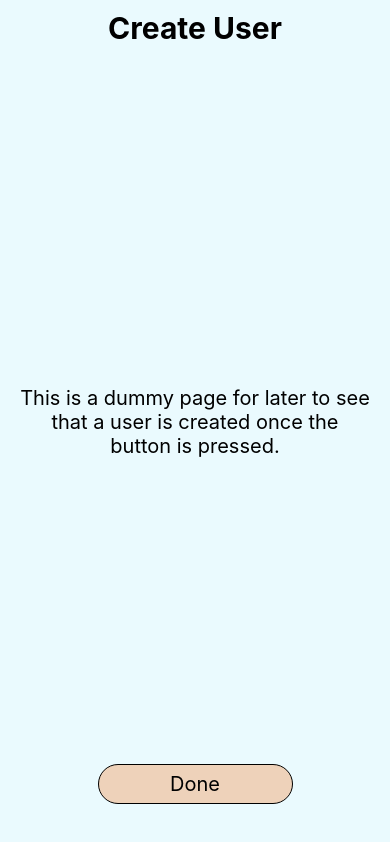
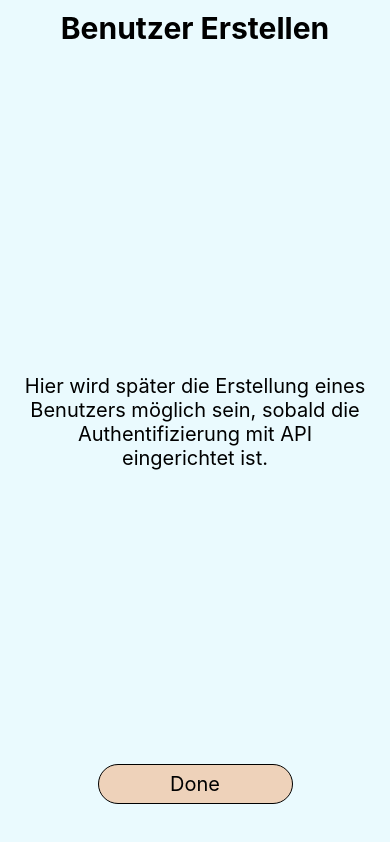
Before and after one commit to ProgPrak-Native-App/react-native-app, a React Native app: screen /UserSetup in a window 390 px wide. Built offline with nearby package versions, Linux system fonts and the light colour scheme; what react-native-calendars, react-native-markdown-display would draw is missing.

Commit message:
demo: adjusted user registration text + screen reader labels

```diff
--- a/components/Home.tsx
+++ b/components/Home.tsx
@@ -12,7 +12,7 @@ export default function Home() {
   return (
     <>
       <Title color={PRIMARY} text="Herzlich Willkommen!" />
-      <View style={styles.container}>
+      <View accessible={true} style={styles.container}>
         <View style={styles.textContainer}>
           <Text style={styles.text}>Schön, dass du da bist.</Text>
         </View>
--- a/components/Title.tsx
+++ b/components/Title.tsx
@@ -1,4 +1,4 @@
-import { Dimensions, Pressable, StyleProp, StyleSheet, Text, View, ViewStyle } from 'react-native';
+import { Button, Dimensions, Pressable, StyleProp, StyleSheet, Text, View, ViewStyle } from 'react-native';
 import { AntDesign, FontAwesome5 } from '@expo/vector-icons';
 import { PRIMARY, SHADOW } from '../styles';
 import React from 'react';
@@ -23,6 +23,7 @@ export default function Title({ text, color, Icon, back, style }: Props) {
     <View style={[styles.container, { backgroundColor: color ?? PRIMARY }, style]}>
       <View style={[styles.buttonContainer, { paddingTop: STATUSBAR_INSET_HEIGHT }]}>
         <Pressable
+          accessibilityLabel={'Notfallnummern anzeigen'}
           onPress={() => {
             mainNav.navigate('EmergencyNumbers');
           }}
--- a/components/UserSetup.tsx
+++ b/components/UserSetup.tsx
@@ -55,11 +55,12 @@ export default function UserSetup() {
   return (
     <View style={[styles.container, { paddingTop: STATUSBAR_INSET_HEIGHT }]}>
       <View style={styles.headerContainer}>
-        <Text style={styles.header}>Create User</Text>
+        <Text style={styles.header}>Benutzer Erstellen</Text>
       </View>
       <View style={styles.textContainer}>
         <Text style={styles.text}>
-          This is a dummy page for later to see that a user is created once the button is pressed.
+          Hier wird später die Erstellung eines Benutzers möglich sein, sobald die Authentifizierung mit API
+          eingerichtet ist.
         </Text>
       </View>
       <View style={styles.buttonContainer}>
--- a/components/motivators/MotivatorSelection.tsx
+++ b/components/motivators/MotivatorSelection.tsx
@@ -78,7 +78,9 @@ export default function MotivatorSelection() {
           </KopfsachenButton>
         </View>
 
-        <View style={styles.gridContainer}>{OldMotivatorGridView(oldMotivators)}</View>
+        <View accessible={false} style={styles.gridContainer}>
+          {OldMotivatorGridView(oldMotivators)}
+        </View>
       </ScrollView>
     </>
   );
--- a/components/motivators/new_motivator/CarouselCards.tsx
+++ b/components/motivators/new_motivator/CarouselCards.tsx
@@ -36,7 +36,7 @@ export default function CarouselCards(props: { data: (keyof MotivatorTypes)[] })
     <>
       <View style={styles.indicatorArrows}>
         <AntDesign
-          accessibilityHint={'vorheriger Starkmacher'}
+          accessibilityLabel={'vorherigen Starkmacher anzeiegn'}
           color="black"
           name="left"
           onPress={() => carouselRef.current.snapToPrev()}
@@ -46,7 +46,7 @@ export default function CarouselCards(props: { data: (keyof MotivatorTypes)[] })
         <Pagination activeDotIndex={index} carouselRef={carouselRef} dotsLength={props.data.length} />
 
         <AntDesign
-          accessibilityHint={'nächster Starkmacher'}
+          accessibilityLabel={'nächsten Starkmacher anzeigen'}
           color="black"
           name="right"
           onPress={() => carouselRef.current.snapToNext()}
```
